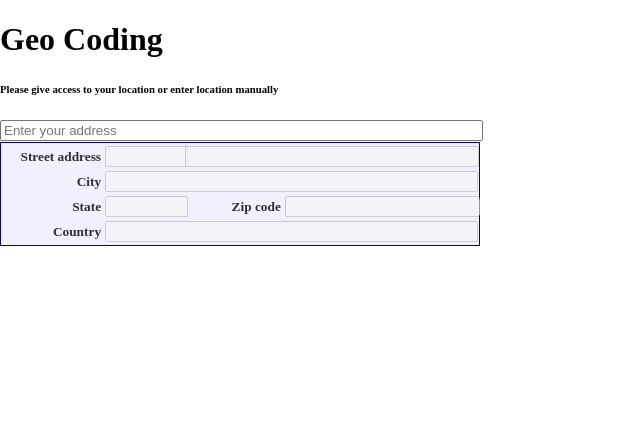
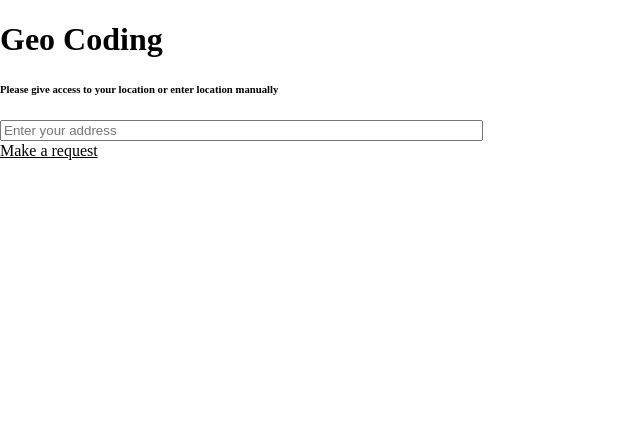
Before and after one commit to tejesh0/livecoding, a Django app: page /geo/ in a window 1280 px wide. Shown: the top 445 px of the page, without its empty margins (0-640 px from the left). Run offline with Django 3.2, Linux system fonts and the light colour scheme; parts of the project's set-up code (start-up, migrations or seed data) failed here and were passed over; some libraries are stand-ins or nearby versions.

Commit message:
finish geo app

```diff
--- a/twitch_project/geo/templates/geo_coding.html
+++ b/twitch_project/geo/templates/geo_coding.html
@@ -63,34 +63,11 @@
       <input id="autocomplete" placeholder="Enter your address"
              onFocus="geolocate()" type="text"></input>
     </div>
-
-    <table id="address">
-      <tr>
-        <td class="label">Street address</td>
-        <td class="slimField"><input class="field" id="street_number"
-              disabled="true"></input></td>
-        <td class="wideField" colspan="2"><input class="field" id="route"
-              disabled="true"></input></td>
-      </tr>
-      <tr>
-        <td class="label">City</td>
-        <td class="wideField" colspan="3"><input class="field" id="locality"
-              disabled="true"></input></td>
-      </tr>
-      <tr>
-        <td class="label">State</td>
-        <td class="slimField"><input class="field"
-              id="administrative_area_level_1" disabled="true"></input></td>
-        <td class="label">Zip code</td>
-        <td class="wideField"><input class="field" id="postal_code"
-              disabled="true"></input></td>
-      </tr>
-      <tr>
-        <td class="label">Country</td>
-        <td class="wideField" colspan="3"><input class="field"
-              id="country" disabled="true"></input></td>
-      </tr>
-    </table>
+    <div>
+        <span id="ajaxButton" style="cursor: pointer; text-decoration: underline">
+          Make a request
+        </span>
+    </div>
 
     <script>
       // This example displays an address form, using the autocomplete feature
@@ -122,26 +99,6 @@
         autocomplete.addListener('place_changed', fillInAddress);
       }
 
-      function fillInAddress() {
-        // Get the place details from the autocomplete object.
-        var place = autocomplete.getPlace();
-
-        for (var component in componentForm) {
-          document.getElementById(component).value = '';
-          document.getElementById(component).disabled = false;
-        }
-
-        // Get each component of the address from the place details
-        // and fill the corresponding field on the form.
-        for (var i = 0; i < place.address_components.length; i++) {
-          var addressType = place.address_components[i].types[0];
-          if (componentForm[addressType]) {
-            var val = place.address_components[i][componentForm[addressType]];
-            document.getElementById(addressType).value = val;
-          }
-        }
-      }
-
       // Bias the autocomplete object to the user's geographical location,
       // as supplied by the browser's 'navigator.geolocation' object.
       function geolocate() {
@@ -159,7 +116,36 @@
           });
         }
       }
+        if (window.XMLHttpRequest) { // Mozilla, Safari, IE7+ ...
+            httpRequest = new XMLHttpRequest();
+        }
+
+          /* POST request code */
+        function makeRequest(url, address){
+            httpRequest.onreadystatechange = alertContents;
+            httpRequest.open('POST', url);
+            httpRequest.setRequestHeader('Content-Type', 'application/x-www-form-urlencoded');
+            httpRequest.send('address=' + encodeURIComponent(address));
+        }
+
+        function alertContents() {
+          if (httpRequest.readyState === XMLHttpRequest.DONE) {
+            if (httpRequest.status === 200) {
+              var response = JSON.parse(httpRequest.responseText);
+              alert(response.computedString);
+            } else {
+              alert('There was a problem with the request.');
+            }
+          }
+        }
+
+        document.getElementById("ajaxButton").onclick = function() {
+          var address = document.getElementById("autocomplete").value;
+          makeRequest('/geo/',address);
+        };
+
     </script>
-    <script type="text/javascript" src="https://ajax.googleapis.com/ajax/libs/angularjs/1.4.5/angular.min.js"></script>
+    <script src="https://maps.googleapis.com/maps/api/js?key=AIzaSyDNhXiU3zxnCFQiPiz9LR9kQFfy4vykCyY&libraries=places&callback=initAutocomplete"
+        async defer></script>
 </body>
 </html>
--- a/twitch_project/geo/views.py
+++ b/twitch_project/geo/views.py
@@ -1,17 +1,23 @@
 from django.shortcuts import render
 from django.http import HttpResponse
+from django.views.decorators.csrf import csrf_exempt
+from .models import Geo
 # Create your views here.
 # import googlemaps
 from geopy.geocoders import Nominatim
 
 
+@csrf_exempt
 def fetch_location(request):
+    print "######"
+    print request.method
     if request.method == 'POST':
         print(request.POST.get('address'))
         if request.POST.get('address'):
             geolocator = Nominatim()
             location = geolocator.geocode(request.POST.get('address'))
             print(location.address, location.latitude, location.longitude)
+            Geo.objects.create(latitude=location.latitude, longitude=location.longitude, address=location.address)
         return HttpResponse("Check console for fetched address ")
 
     return render(request, 'geo_coding.html', context=None)
--- a/twitch_project/twitter_bot/tasks.py
+++ b/twitch_project/twitter_bot/tasks.py
@@ -8,7 +8,7 @@ logger = get_task_logger(__name__)
 
 
 @periodic_task(
-    run_every=(crontab()),
+    run_every=(crontab(minute='*/15')),
     name="like_and_retweet_livecoding_mentions",
     ignore_result=True
 )
@@ -33,7 +33,7 @@ def like_and_retweet_livecoding_mentions():
 
 
 @periodic_task(
-    run_every=(crontab()),
+    run_every=(crontab(minute='*/15')),
     name="like_and_retweet_livecoding_mentions",
     ignore_result=True
 )
@@ -67,7 +67,7 @@ def retweet_and_like_following_account_tweets():
 
 
 @periodic_task(
-    run_every=(crontab()),
+    run_every=(crontab(minute='*/15')),
     name="suggest_livecoding_by_keywords",
     ignore_result=True
 )
```
Also changed, not shown: 1 other file.
